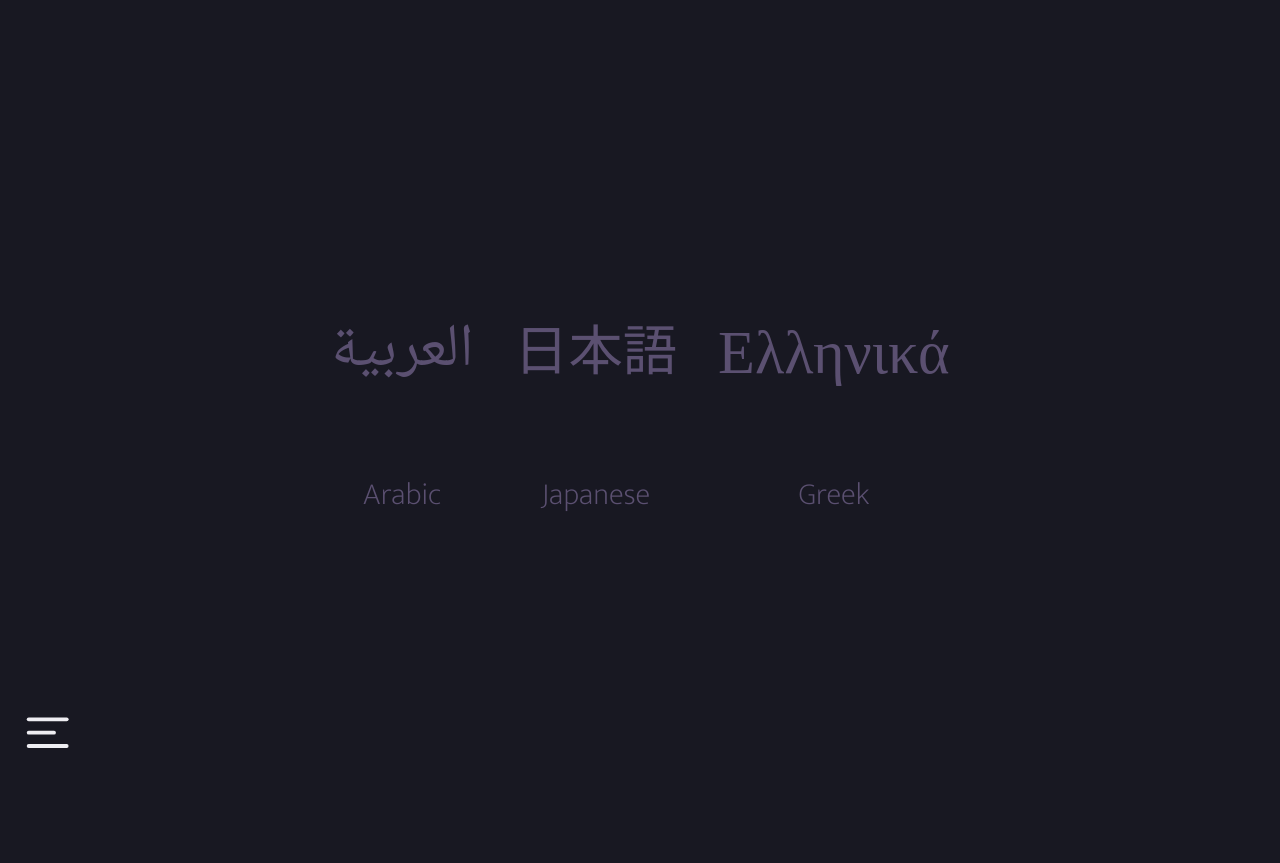
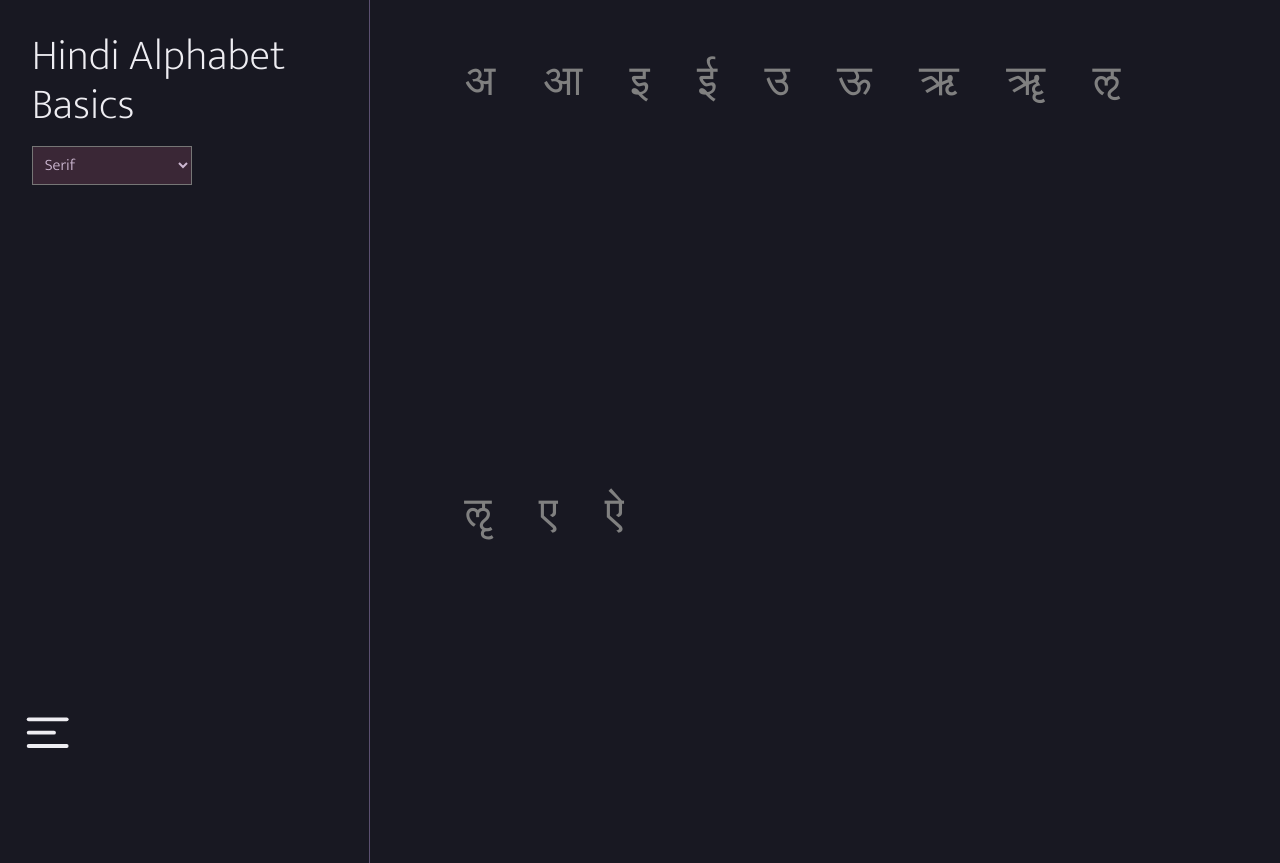
Before and after one commit to jesvtb/learn-arabic, a React (Vite) app: page /hindi in a window 1280 px wide. Before the commit the page ends 800 px from the top, so only its background shows below. Built offline with nearby package versions, Linux system fonts and the light colour scheme.

Commit message:
add hindi/devanagari script

```diff
--- /dev/null
+++ b/public/alphabet-HI.json
@@ -0,0 +1,86 @@
+[
+    {
+        "id": 1,
+        "type": "vowel",
+        "form": "अ",
+        "roman": "a",
+        "phoneticgroup": "pg-a"
+    },
+    {
+        "id": 2,
+        "type": "vowel",
+        "form": "आ",
+        "roman": "ā",
+        "phoneticgroup": "pg-a"
+    },
+    {
+        "id": 3,
+        "type": "vowel",
+        "form": "इ",
+        "roman": "i",
+        "phoneticgroup": "pg-i"
+    },
+    {
+        "id": 4,
+        "type": "vowel",
+        "form": "ई",
+        "roman": "ī",
+        "phoneticgroup": "pg-i"
+    },
+    {
+        "id": 5,
+        "type": "vowel",
+        "form": "उ",
+        "roman": "u",
+        "phoneticgroup": "pg-u"
+    },
+    {
+        "id": 6,
+        "type": "vowel",
+        "form": "ऊ",
+        "roman": "ū",
+        "phoneticgroup": "pg-u"
+    },
+    {
+        "id": 7,
+        "type": "vowel",
+        "form": "ऋ",
+        "roman": "ṛ",
+        "phoneticgroup": "pg-ṛ"
+    },
+    {
+        "id": 8,
+        "type": "vowel",
+        "form": "ॠ",
+        "roman": "ṝ",
+        "phoneticgroup": "pg-ṛ"
+    },
+    {
+        "id": 9,
+        "type": "vowel",
+        "form": "ऌ",
+        "roman": "ḷ",
+        "phoneticgroup": "pg-ḷ"
+    },
+    {
+        "id": 10,
+        "type": "vowel",
+        "form": "ॡ",
+        "roman": "ḹ",
+        "phoneticgroup": "pg-ḷ"
+    },
+    {
+        "id": 11,
+        "type": "vowel",
+        "form": "ए",
+        "roman": "e",
+        "phoneticgroup": "pg-e"
+    },
+    {
+        "id": 12,
+        "type": "vowel",
+        "form": "ऐ",
+        "roman": "ai",
+        "phoneticgroup": "pg-ai"
+    }
+]
--- a/src/css/identity.css
+++ b/src/css/identity.css
@@ -1,11 +1,14 @@
 @charset "UTF-8";
 @import url("https://fonts.googleapis.com/css2?family=Mukta:wght@200;300&family=Noto+Naskh+Arabic&family=Noto+Sans+Arabic:wght@300;400&display=swap");
 @import url("https://fonts.googleapis.com/css2?family=EB+Garamond:wght@400;500&family=Fira+Sans:wght@300;400&family=Noto+Sans+JP:wght@300;400&family=Noto+Serif+JP:wght@300;400;500&family=Source+Serif+4:opsz,wght@8..60,400;8..60,500&display=swap");
+@import url("https://fonts.googleapis.com/css2?family=Noto+Sans+SC:wght@300;500;700;900&family=Noto+Sans:wght@300;500&family=Noto+Serif+Devanagari:wght@300;500&family=Noto+Serif+SC:wght@300;500;700&family=Source+Serif+4:opsz,wght@8..60,200;8..60,300;8..60,400&display=swap");
 :root {
   --sans-JP: "Noto Sans JP", sans-serif;
   --serif-JP: "Noto Serif JP", serif;
   --serif-GR: "EB Garamond", serif;
   --sans-GR: "Fira Sans", sans-serif;
+  --sans-HI: "Noto Sans", sans-serif;
+  --serif-HI: "Noto Serif Devanagari", serif;
   --serif-AR: "Noto Naskh Arabic", serif;
   --sans-AR: "Noto Sans Arabic", sans-serif;
   --display: "Playfair Display", serif;
--- a/src/css/identity.scss
+++ b/src/css/identity.scss
@@ -2,12 +2,15 @@
 // ==================================================
 @import url('https://fonts.googleapis.com/css2?family=Mukta:wght@200;300&family=Noto+Naskh+Arabic&family=Noto+Sans+Arabic:wght@300;400&display=swap');
 @import url('https://fonts.googleapis.com/css2?family=EB+Garamond:wght@400;500&family=Fira+Sans:wght@300;400&family=Noto+Sans+JP:wght@300;400&family=Noto+Serif+JP:wght@300;400;500&family=Source+Serif+4:opsz,wght@8..60,400;8..60,500&display=swap');
+@import url('https://fonts.googleapis.com/css2?family=Noto+Sans+SC:wght@300;500;700;900&family=Noto+Sans:wght@300;500&family=Noto+Serif+Devanagari:wght@300;500&family=Noto+Serif+SC:wght@300;500;700&family=Source+Serif+4:opsz,wght@8..60,200;8..60,300;8..60,400&display=swap');
 
 :root {
     --sans-JP: 'Noto Sans JP', sans-serif;
     --serif-JP: 'Noto Serif JP', serif;
     --serif-GR: 'EB Garamond', serif;
     --sans-GR: 'Fira Sans', sans-serif;
+    --sans-HI: 'Noto Sans', sans-serif;
+    --serif-HI: 'Noto Serif Devanagari', serif;
 
     --serif-AR: 'Noto Naskh Arabic', serif;
     --sans-AR: 'Noto Sans Arabic', sans-serif;
--- a/src/css/test.css
+++ b/src/css/test.css
@@ -1,11 +1,14 @@
 @charset "UTF-8";
 @import url("https://fonts.googleapis.com/css2?family=Mukta:wght@200;300&family=Noto+Naskh+Arabic&family=Noto+Sans+Arabic:wght@300;400&display=swap");
 @import url("https://fonts.googleapis.com/css2?family=EB+Garamond:wght@400;500&family=Fira+Sans:wght@300;400&family=Noto+Sans+JP:wght@300;400&family=Noto+Serif+JP:wght@300;400;500&family=Source+Serif+4:opsz,wght@8..60,400;8..60,500&display=swap");
+@import url("https://fonts.googleapis.com/css2?family=Noto+Sans+SC:wght@300;500;700;900&family=Noto+Sans:wght@300;500&family=Noto+Serif+Devanagari:wght@300;500&family=Noto+Serif+SC:wght@300;500;700&family=Source+Serif+4:opsz,wght@8..60,200;8..60,300;8..60,400&display=swap");
 :root {
   --sans-JP: "Noto Sans JP", sans-serif;
   --serif-JP: "Noto Serif JP", serif;
   --serif-GR: "EB Garamond", serif;
   --sans-GR: "Fira Sans", sans-serif;
+  --sans-HI: "Noto Sans", sans-serif;
+  --serif-HI: "Noto Serif Devanagari", serif;
   --serif-AR: "Noto Naskh Arabic", serif;
   --sans-AR: "Noto Sans Arabic", sans-serif;
   --display: "Playfair Display", serif;
@@ -331,6 +334,14 @@ body:has(.selectPanel) .homeNav {
   font-weight: 200;
 }
 
+.lang-hi {
+  font-weight: 200;
+}
+
+.lang-hi.letterSingle__letter span {
+  font-size: var(--step-3);
+}
+
 .lang-gr.letterSingle__letter span:first-of-type {
   text-transform: capitalize;
 }
@@ -343,6 +354,15 @@ body:has(.selectPanel) .homeNav {
 
 .lang-jp.letterSingle__letter {
   font-size: var(--step-3);
+}
+
+.lang-hi--sans {
+  font-family: var(--sans-HI) !important;
+  font-weight: 300;
+}
+.lang-hi--serif {
+  font-family: var(--serif-HI) !important;
+  font-weight: 300;
 }
 
 .lang-ar--sans {
@@ -399,10 +419,6 @@ body:has(.selectPanel) .homeNav {
   flex-direction: row-reverse;
 }
 
-.lettersPanel .lang-ar {
-  flex-direction: row-reverse;
-}
-
 @media only screen and (orientation: landscape) {
   .letterSingle__letter {
     font-size: var(--step-4);
@@ -416,10 +432,6 @@ body:has(.selectPanel) .homeNav {
 .letterSingle .letterSingle__letter::after {
   content: "";
   position: absolute;
-  bottom: 20%;
-  height: 5%;
-  width: 150%;
-  left: -20%;
   transition-timing-function: cubic-bezier(0.2, 0.2, 0.38, 0.9);
   transition-duration: 0.2s;
   border-radius: 5px;
@@ -427,6 +439,28 @@ body:has(.selectPanel) .homeNav {
   transform-origin: bottom left;
   transition-property: transform;
   transform: scaleX(0);
+}
+.letterSingle .letterSingle__letter.lang-ar::after {
+  top: 35%;
+  height: 1%;
+  width: 150%;
+  left: -20%;
+}
+.letterSingle .letterSingle__letter.lang-hi::after {
+  height: 1%;
+  bottom: 0%;
+}
+.letterSingle .letterSingle__letter.lang-gr::after {
+  height: 1%;
+  top: 40%;
+  width: 140%;
+  left: -20%;
+}
+.letterSingle .letterSingle__letter.lang-jp::after {
+  height: 2%;
+  top: 60%;
+  width: 110%;
+  left: -5%;
 }
 .letterSingle:hover .letterSingle__letter {
   cursor: pointer;
--- a/src/css/test.scss
+++ b/src/css/test.scss
@@ -172,6 +172,16 @@ body:has(.selectPanel) {
     font-weight: 200;
 }
 
+.lang-hi {
+    font-weight: 200;
+}
+
+.lang-hi.letterSingle__letter {
+    span {
+        font-size: var(--step-3);
+    }
+}
+
 .lang-gr.letterSingle__letter {
     span:first-of-type {
         text-transform: capitalize;
@@ -190,6 +200,17 @@ body:has(.selectPanel) {
 
 .lang-jp.letterSingle__letter {
     font-size: var(--step-3);
+}
+
+.lang-hi {
+    &--sans {
+        font-family: var(--sans-HI) !important;
+        font-weight: 300;
+    }
+    &--serif {
+        font-family: var(--serif-HI) !important;
+        font-weight: 300;
+    }
 }
 
 .lang-ar {
@@ -247,10 +268,6 @@ body:has(.selectPanel) {
     flex-direction: row-reverse;
 }
 
-.lettersPanel .lang-ar {
-    flex-direction: row-reverse;
-}
-
 .letterSingle__letter {
     @include i.landscape {
         font-size: var(--step-4);
@@ -271,17 +288,35 @@ body:has(.selectPanel) {
         &::after {
             content: '';
             position: absolute;
-            bottom: 20%;
-            height: 5%;
-            width: 150%;
-            left: -20%;
             @include i.motion-1;
             border-radius: 5px;
             background: var(--color1-90);
             transform-origin: bottom left;
             transition-property: transform;
-            // z-index: -1;
             @include i.crossBrowser(transform, scaleX(0));
+        }
+        &.lang-ar::after {
+            top: 35%;
+            height: 1%;
+            width: 150%;
+            left: -20%;
+        }
+        &.lang-hi::after {
+            height: 1%;
+            bottom: 0%;
+        }
+        &.lang-gr::after {
+            height: 1%;
+            top: 40%;
+            // bottom: 0%;
+            width: 140%;
+            left: -20%;
+        }
+        &.lang-jp::after {
+            height: 2%;
+            top: 60%;
+            width: 110%;
+            left: -5%;
         }
     }
     &:hover {
--- a/src/index.css
+++ b/src/index.css
@@ -1,6 +1,7 @@
 @charset "UTF-8";
 @import url("https://fonts.googleapis.com/css2?family=Mukta:wght@200;300&family=Noto+Naskh+Arabic&family=Noto+Sans+Arabic:wght@300;400&display=swap");
 @import url("https://fonts.googleapis.com/css2?family=EB+Garamond:wght@400;500&family=Fira+Sans:wght@300;400&family=Noto+Sans+JP:wght@300;400&family=Noto+Serif+JP:wght@300;400;500&family=Source+Serif+4:opsz,wght@8..60,400;8..60,500&display=swap");
+@import url("https://fonts.googleapis.com/css2?family=Noto+Sans+SC:wght@300;500;700;900&family=Noto+Sans:wght@300;500&family=Noto+Serif+Devanagari:wght@300;500&family=Noto+Serif+SC:wght@300;500;700&family=Source+Serif+4:opsz,wght@8..60,200;8..60,300;8..60,400&display=swap");
 /*! normalize.css v8.0.1 | MIT License | github.com/necolas/normalize.css */
 /* Document
    ========================================================================== */
@@ -317,6 +318,8 @@ template {
   --serif-JP: "Noto Serif JP", serif;
   --serif-GR: "EB Garamond", serif;
   --sans-GR: "Fira Sans", sans-serif;
+  --sans-HI: "Noto Sans", sans-serif;
+  --serif-HI: "Noto Serif Devanagari", serif;
   --serif-AR: "Noto Naskh Arabic", serif;
   --sans-AR: "Noto Sans Arabic", sans-serif;
   --display: "Playfair Display", serif;
@@ -651,6 +654,14 @@ body:has(.selectPanel) .homeNav {
   font-weight: 200;
 }
 
+.lang-hi {
+  font-weight: 200;
+}
+
+.lang-hi.letterSingle__letter span {
+  font-size: var(--step-3);
+}
+
 .lang-gr.letterSingle__letter span:first-of-type {
   text-transform: capitalize;
 }
@@ -663,6 +674,15 @@ body:has(.selectPanel) .homeNav {
 
 .lang-jp.letterSingle__letter {
   font-size: var(--step-3);
+}
+
+.lang-hi--sans {
+  font-family: var(--sans-HI) !important;
+  font-weight: 300;
+}
+.lang-hi--serif {
+  font-family: var(--serif-HI) !important;
+  font-weight: 300;
 }
 
 .lang-ar--sans {
@@ -718,10 +738,6 @@ body:has(.selectPanel) .homeNav {
   flex-direction: row-reverse;
 }
 
-.lettersPanel .lang-ar {
-  flex-direction: row-reverse;
-}
-
 @media only screen and (orientation: landscape) {
   .letterSingle__letter {
     font-size: var(--step-4);
@@ -735,10 +751,6 @@ body:has(.selectPanel) .homeNav {
 .letterSingle .letterSingle__letter::after {
   content: "";
   position: absolute;
-  bottom: 20%;
-  height: 5%;
-  width: 150%;
-  left: -20%;
   -webkit-transition-timing-function: cubic-bezier(0.2, 0.2, 0.38, 0.9);
   -moz-transition-timing-function: cubic-bezier(0.2, 0.2, 0.38, 0.9);
   -o-transition-timing-function: cubic-bezier(0.2, 0.2, 0.38, 0.9);
@@ -755,6 +767,28 @@ body:has(.selectPanel) .homeNav {
   -moz-transform: scaleX(0);
   -o-transform: scaleX(0);
   transform: scaleX(0);
+}
+.letterSingle .letterSingle__letter.lang-ar::after {
+  top: 35%;
+  height: 1%;
+  width: 150%;
+  left: -20%;
+}
+.letterSingle .letterSingle__letter.lang-hi::after {
+  height: 1%;
+  bottom: 0%;
+}
+.letterSingle .letterSingle__letter.lang-gr::after {
+  height: 1%;
+  top: 40%;
+  width: 140%;
+  left: -20%;
+}
+.letterSingle .letterSingle__letter.lang-jp::after {
+  height: 2%;
+  top: 60%;
+  width: 110%;
+  left: -5%;
 }
 .letterSingle:hover .letterSingle__letter {
   cursor: pointer;
--- a/src/index.jsx
+++ b/src/index.jsx
@@ -7,6 +7,7 @@ import {
     LetterPage,
     AlphabetGR,
     AlphabetJP,
+    AlphabetHI,
     HomeNav,
     ToggleNav,
 } from './js/component';
@@ -19,6 +20,10 @@ ReactDOM.createRoot(document.getElementById('root')).render(
         <Route
             path="/greek"
             component={AlphabetGR}
+        />
+        <Route
+            path="/hindi"
+            component={AlphabetHI}
         />
         <Route
             path="/arabic"
--- a/src/js/component.jsx
+++ b/src/js/component.jsx
@@ -10,6 +10,13 @@ const langItems = [
         localName: 'العربية',
         call2action: false,
         abbreviation: 'ar',
+    },
+    {
+        slug: '/hindi',
+        englishName: 'hindi',
+        localName: 'हिन्दी',
+        call2action: false,
+        abbreviation: 'hi',
     },
     {
         slug: '/japanese',
@@ -184,8 +191,72 @@ export function AlphabetAR() {
     );
 }
 
+export function AlphabetHI() {
+    const [selectedFont, setSelectedFont] = useState('');
+    const lang = 'Hindi';
+    const handleFontChange = (selectedValue) => {
+        setSelectedFont(selectedValue);
+    };
+    return (
+        <>
+            <div className="selectPanel">
+                <Title lang={lang} />
+                <div className="selectPanel__selections">
+                    <SelectFont onSelectFont={handleFontChange} />
+                </div>
+            </div>
+            <MapLettersHI selectedFont={selectedFont} />
+        </>
+    );
+}
+
 // per letterSingle__lettermapping of languages
 // ==================================================
+
+function MapLettersHI({ selectedFont }) {
+    const [letters, setLetters] = useState([]);
+    useEffect(() => {
+        const fetchData = async () => {
+            try {
+                const response = await axios.get('./alphabet-HI.json');
+                const lettersData = response.data;
+                if (Array.isArray(lettersData)) {
+                    setLetters(lettersData);
+                } else {
+                    console.error('AlphabetGR data is not an array');
+                }
+            } catch (error) {
+                console.error('Error fetching alphabet data:', error);
+            }
+        };
+
+        fetchData();
+    }, []);
+
+    return (
+        <>
+            <div className="lettersPanel lang-hi">
+                {letters.map((letter, i) => {
+                    const phoneticgroup = letter.phoneticgroup;
+                    return (
+                        <div
+                            key={i}
+                            className={`letterSingle ${phoneticgroup}`}
+                        >
+                            <Link to={`/hindi/letter/${letter.id}`}>
+                                <h1
+                                    className={`letterSingle__letter lang-hi lang-hi--${selectedFont}`}
+                                >
+                                    <span>{letter.form}</span>
+                                </h1>
+                            </Link>
+                        </div>
+                    );
+                })}
+            </div>
+        </>
+    );
+}
 
 function MapLettersGR({ selectedFont, selectedCase }) {
     const [letters, setLetters] = useState([]);
```
